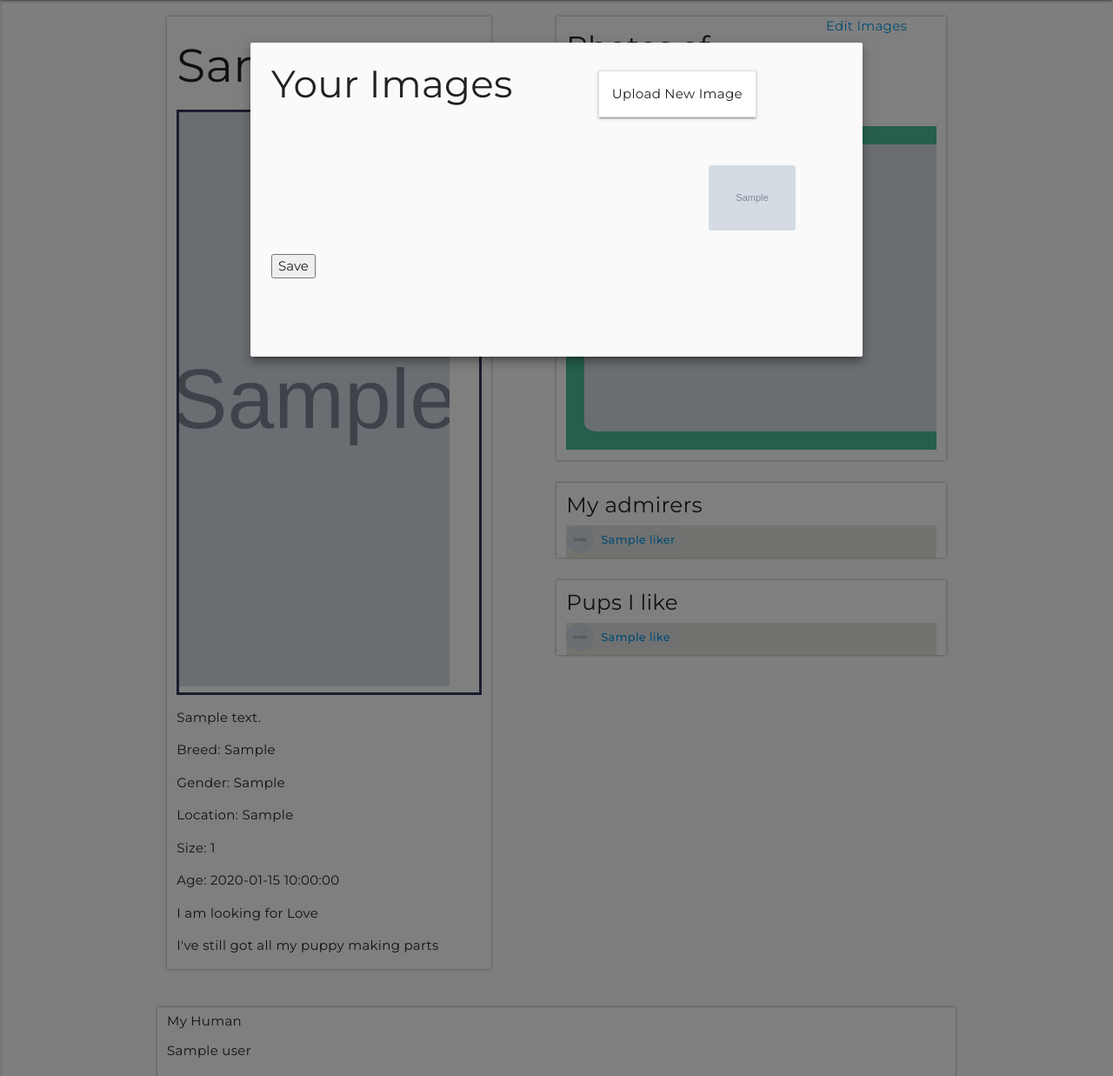
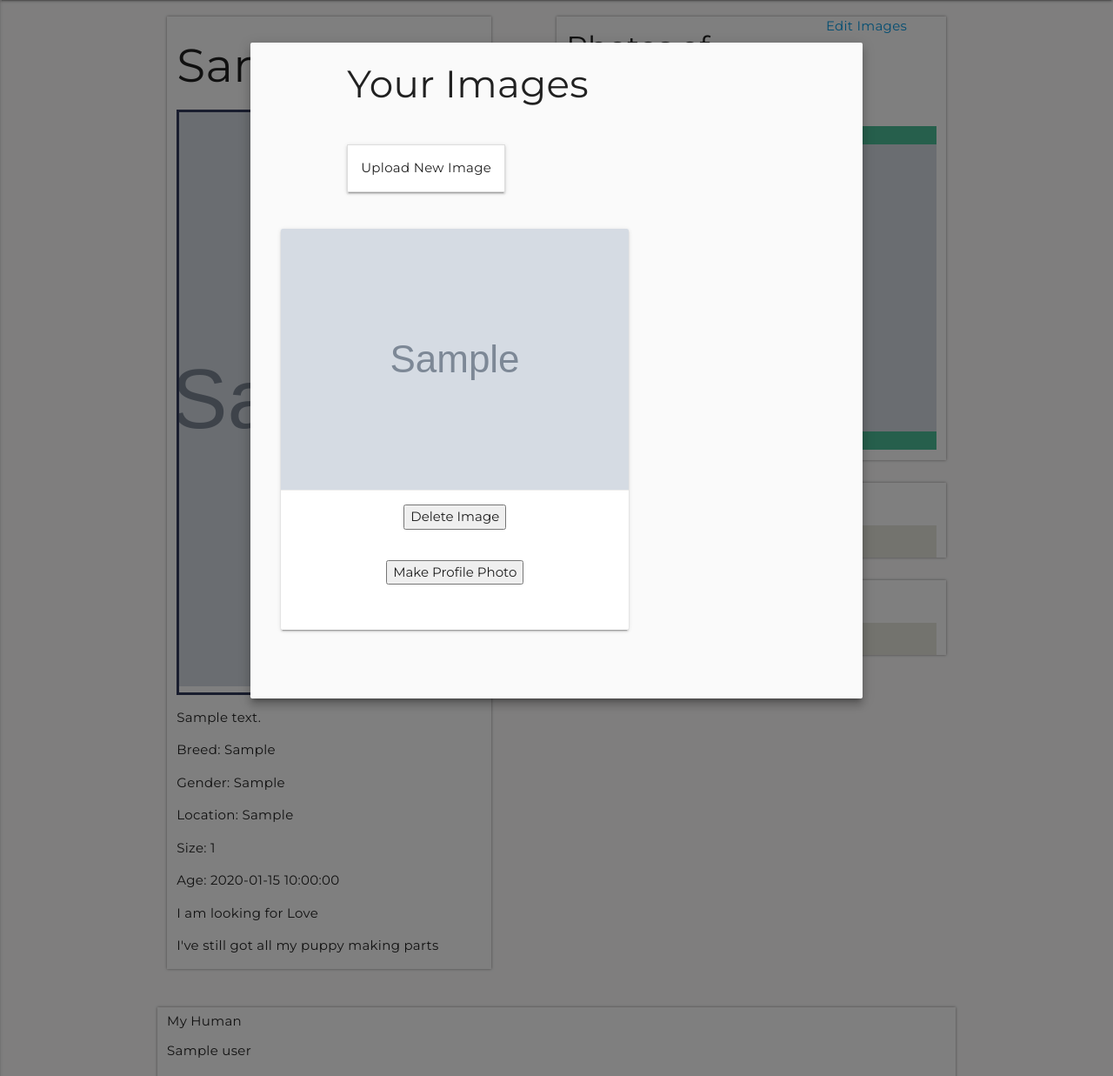
Before and after one commit to crypticCaroline/puppyplaymates, a Flask app: a page that uses templates/includes/edit_images.html in a window 1280 px wide, after a click on "Edit Images". Shown: the part 83-1320 px from the top of the page at 87% size. Run offline with Flask 2, Linux system fonts and the light colour scheme; the visitor is signed in with stand-in values (Sample User, id 1); grey boxes marked "Sample" are stand-in pictures; a database or web service that is not in the repository returns one stand-in record (values such as "Sample title"); some libraries are stand-ins or nearby versions.

Commit message:
Changed layout of edit_image.html and added functionality to chane profile photo and delte images

```diff
--- a/templates/includes/edit_images.html
+++ b/templates/includes/edit_images.html
@@ -1,7 +1,9 @@
 <div id="edit_images" class="modal">
     <div class="modal-content">
-        <div class="row" id="upload_img">
+        <div class="container container-wide" id="upload_img">
+            <div class="row">
                 <h3>Your Images</h3>
+            </div>
             <div class="row">
                 <ul class="collapsible" data-collapsible="accordion">
                     <li>
@@ -25,20 +27,40 @@
         </div>
 
         {% if session.user == username %}
-        <form action="{{ url_for('edit_images', username=username ) }}" method="POST" enctype="multipart/form-data"
-            class="col s12 m10 offset-m1">
+        <div class="col s12 m10 offset-m1">
             <div class="row">
 
                 {% for image in user_profile.all_images  %}
-            <div class="col s3">
+                <div class="col">
+                    <div class="row">
+                            <div class="card">
+                                <div class="card-image">
+                                    <img src="{{image}}">
+                                    <div class="card-action">
+                                        <form method="POST" action="{{ url_for('delete_images', username=username) }}">
+                                            <div class="row flush">
+                                                <input type="radio" id="{{image}}" name="photo" value="{{image}}"
+                                                    class="images hidden" checked />
+                                            </div>
+                                            <button type="submit" class="row">Delete Image</button>
+                                        </form>
+                                        <form method="POST" action="{{ url_for('profile_photo', username=username) }}">
+                                            <div class="row flush hidden">
+                                                <input type="radio" name="photo" value="{{image}}" class="images hidden"
+                                                    checked />
+                                            </div>
+                                            <button type="submit" class="row">Make Profile Photo</button>
+                                        </form>
+                                    </div>
+                                </div>
+                            </div>
+                        </div>
 
-                <label for="{{image}}"><img src="{{image}}" alt="Image of {{ user_profile.dog_name}}"
-                        class="sm_img"><input type="radio" id="{{image}}" name="profile_photo" value="{{image}}" class="images" /></label>
                     </div>
                     {% endfor %}
                 </div>
-            <button type="submit">Save</button>
-        </form>
+            </div>
+
 
             {% else %}
             <div>
@@ -48,7 +70,4 @@
             </div>
 
         </div>
-<div class="modal-footer">
-    <a href="#!" class="modal-close waves-effect waves-green btn-flat">Agree</a>
     </div>
-</div>
```
Lines whose indentation alone changed are shown as unchanged.
